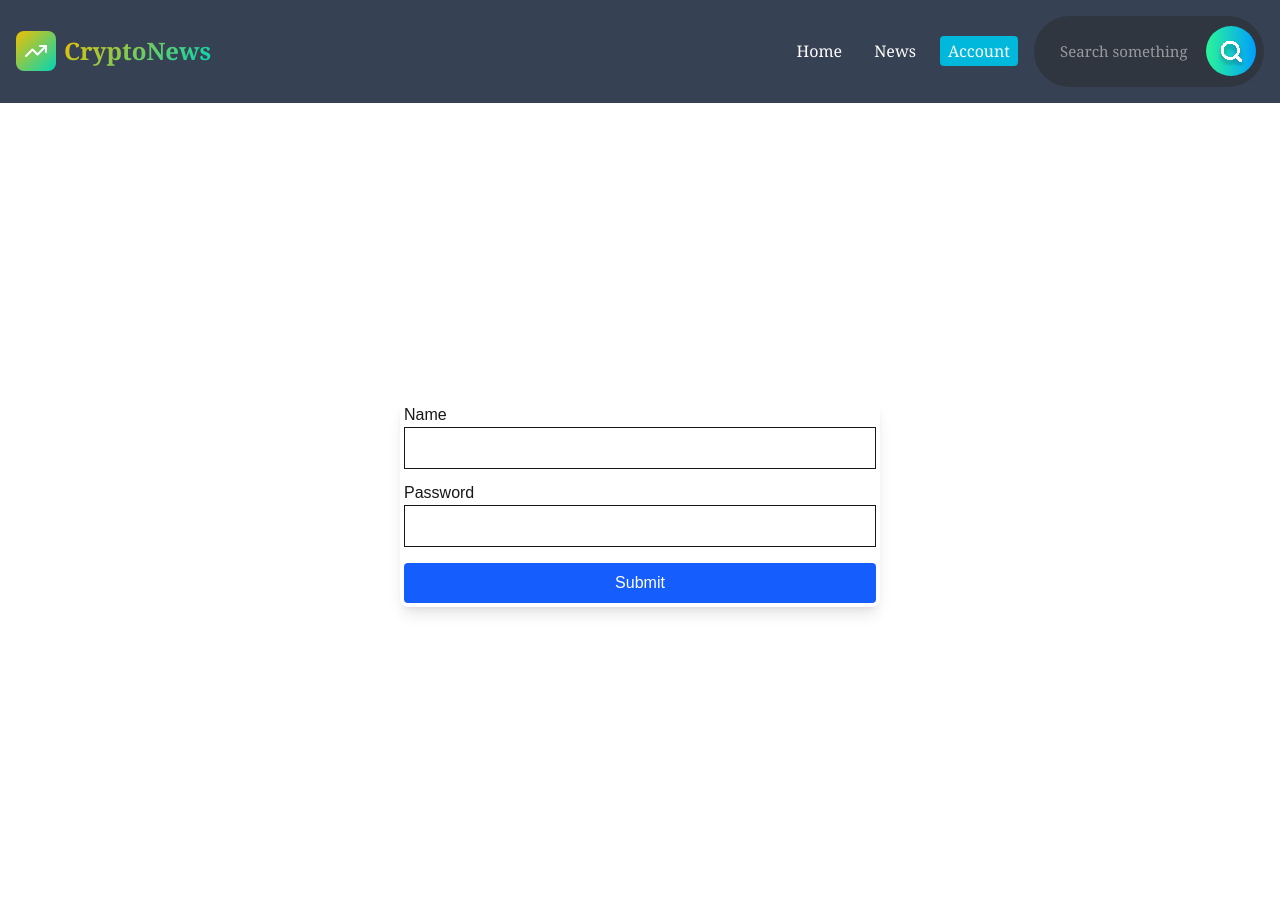
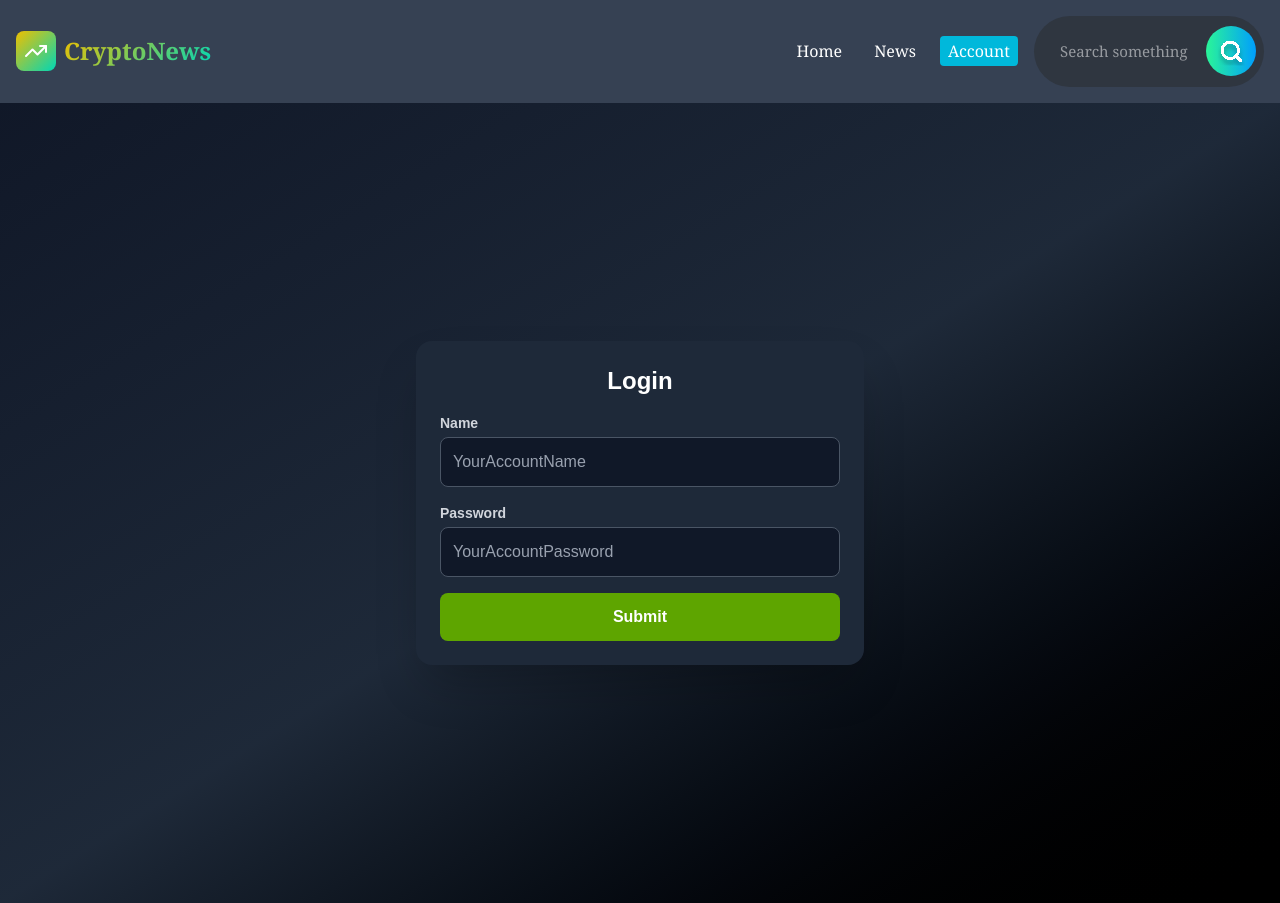
Before and after one commit to Matei-mini/Viitor, a Next.js app: page /Account in a window 1280 px wide. Shown: the top 903 px of the page. Built offline with nearby package versions, Linux system fonts and the light colour scheme.

Commit message:
Update on Account.

```diff
--- a/src/app/Account/page.js
+++ b/src/app/Account/page.js
@@ -1,5 +1,6 @@
 "use client";
 import { useEffect } from "react";
+
 
 export default function AccountPage() {
     useEffect(() => {
@@ -39,15 +40,46 @@ export default function AccountPage() {
     }, []);
 
     return (
-        <div className="min-h-screen flex items-center justify-center">
-        <form id="form" className="p-1 max-w-120 w-full  rounded-lg shadow-lg">
-            <label htmlFor="name">Name</label>
-            <input id="name" className="block w-full mb-3 border p-2" />
-            <label htmlFor="password">Password</label>
-            <input id="password" type="password" className="block w-full mb-4 border p-2" />
-            <div id="error" className="text-red-600 mb-3"></div>
-            <button type="submit" className="w-full bg-blue-600 text-white p-2 rounded">Submit</button>
-        </form>
+        <div className="min-h-screen flex items-center justify-center bg-gradient-to-br from-gray-900 via-gray-800 to-black">
+            <form
+                id="form"
+                className="p-6 w-full max-w-md rounded-2xl shadow-2xl bg-gray-800 space-y-4"
+            >
+                <h2 className="text-2xl font-bold text-center text-white">Login</h2>
+
+                <div>
+                    <label htmlFor="name" className="block text-sm font-semibold text-gray-300">
+                        Name
+                    </label>
+                    <input
+                        id="name"
+                        placeholder="YourAccountName"
+                        className="mt-1 block w-full rounded-lg border border-gray-600 bg-gray-900 text-white placeholder-gray-400 p-3 focus:ring-2 focus:ring-lime-500 focus:outline-none"
+                    />
+                </div>
+
+                <div>
+                    <label htmlFor="password" className="block text-sm font-semibold text-gray-300">
+                        Password
+                    </label>
+                    <input
+                        id="password"
+                        type="password"
+                        placeholder="YourAccountPassword"
+                        className="mt-1 block w-full rounded-lg border border-gray-600 bg-gray-900 text-white placeholder-gray-400 p-3 focus:ring-2 focus:ring-lime-500 focus:outline-none"
+                    />
+                </div>
+
+                <div id="error" className="text-red-500 text-sm"></div>
+
+                <button
+                    type="submit"
+                    className="w-full bg-lime-600 hover:bg-lime-700 text-white font-bold py-3 rounded-lg transition duration-200"
+                >
+                    Submit
+                </button>
+            </form>
         </div>
+
     );
 }
```
Also changed, not shown: src/app/Account/data.txt (added).
